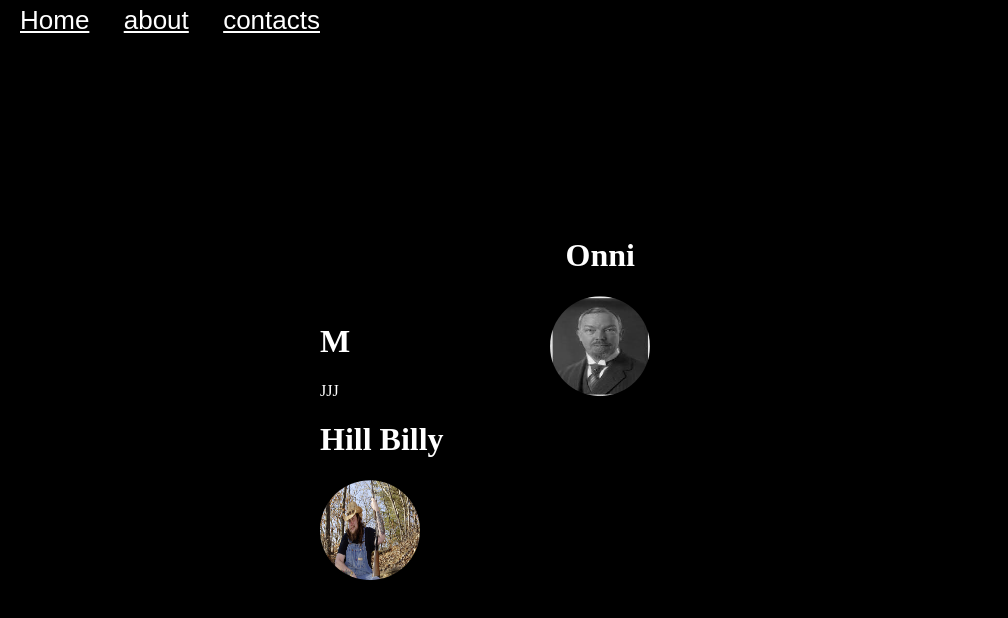
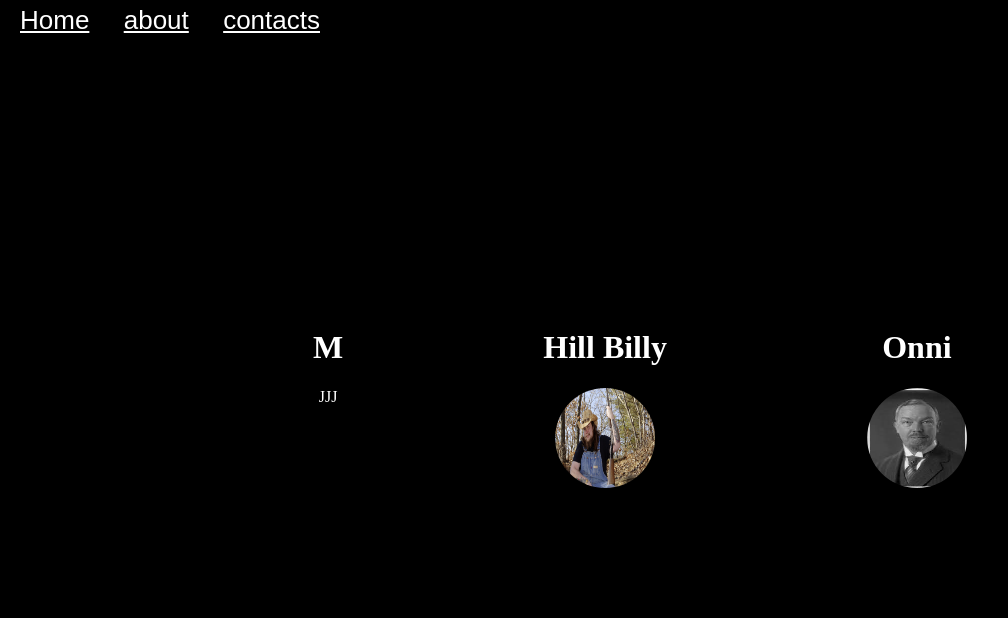
Before and after one commit to Juggle6/casual-programming, a React (Vite) app: page /contacts in a window 1280 px wide. Shown: the top 618 px of the page, without its empty margins (0-1008 px from the left). Built offline with nearby package versions, Linux system fonts and the light colour scheme.

Commit message:
HillBillly

```diff
--- a/src/Pages/contactsPage/contactsPage.css
+++ b/src/Pages/contactsPage/contactsPage.css
@@ -2,41 +2,76 @@ body {
     background-color: black;
 }
 
-
-.creators {
+.position {
     align-items: top;
     position: absolute;
     top: 50%;
     left: 50%;
     transform: translate(-50%, -50%);
+}
+
+@keyframes fallDown {
+    from {
+        transform: translateY(-300px)
+    }
+
+    to {
+        transform: translateY(0px);
+    }
+}
+
+.creators {
+    display: flex;
     color: white;
-
+    animation: fallDown 0.5s ease-in-out;
 }
 .M {
-    display: inline-block;
+    text-align: center;
 }
 
 .Onni {
-    display: inline-block;
-    margin-left: 200px;
-    margin-right: 200px;
     text-align: center;
+    transition: font-size 0.3s;
+}
 
+.Onni:hover .OnniImg{
+    width: 200px;
+    height: 200px;
+}
+
+.Onni:hover {
+    font-size: 50px;
 }
 
 .OnniImg {
+    transition: width 0.3s,
+    height 0.3s;
     border-radius: 50%;
     width: 100px;
     height: 100px;
 }
 
 .Hill-Billy {
-    display: inline-block;
+    margin-left: 200px;
+    margin-right: 200px;
     white-space: nowrap;
+    text-align: center;
+    transition: font-size 0.3s;
+}
+
+.Hill-Billy:hover {
+    font-size: 50px;
+}
+
+.Hill-Billy:hover .HillBillyImg {
+    width: 200px;
+    height: 200px;
 }
 
 .HillBillyImg {
     border-radius: 50%;
     width: 100px;
     height: 100px;
+    transition: width 0.3s,
+    height 0.3s;
 }
--- a/src/Pages/contactsPage/contactsPage.jsx
+++ b/src/Pages/contactsPage/contactsPage.jsx
@@ -3,19 +3,19 @@ import React from 'react'
 
 export default function ContactsPage() {
     return (
-        <div>
+        <div className="position">
             <div className="creators">
                 <div className="M">
                     <h1>M</h1>
                     JJJ
                 </div>
+                <div className="Hill-Billy">
+                    <h1>Hill Billy</h1>
+                    <img className="HillBillyImg" src='/images/hillbilly.png'/>
+                </div>
                 <div className="Onni">
                     <h1>Onni</h1>
                     <img className="OnniImg" src="/images/onni.png"/>
-                </div>
-                <div className="Hill-Billy">
-                    <h1>Hill Billy</h1>
-                    <img className="HillBillyImg" src='/images/hillbilly.png'/>
                 </div>
             </div>
         </div>
```
